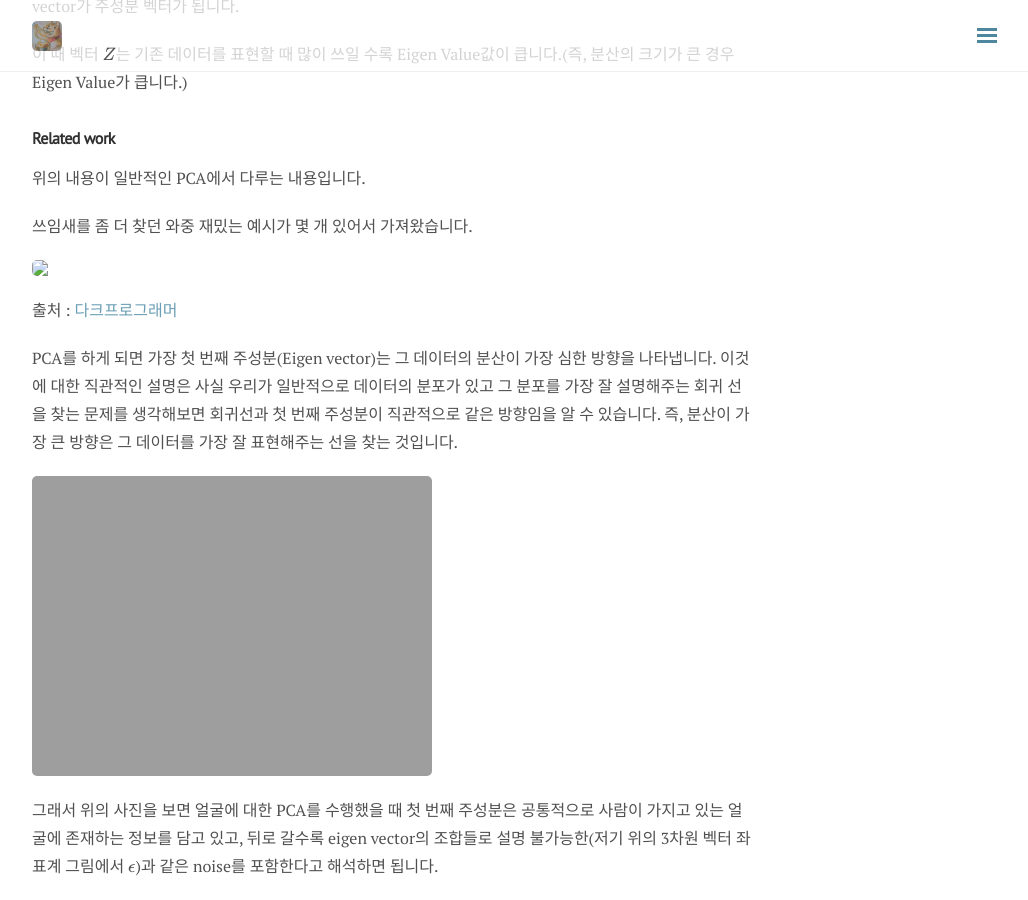
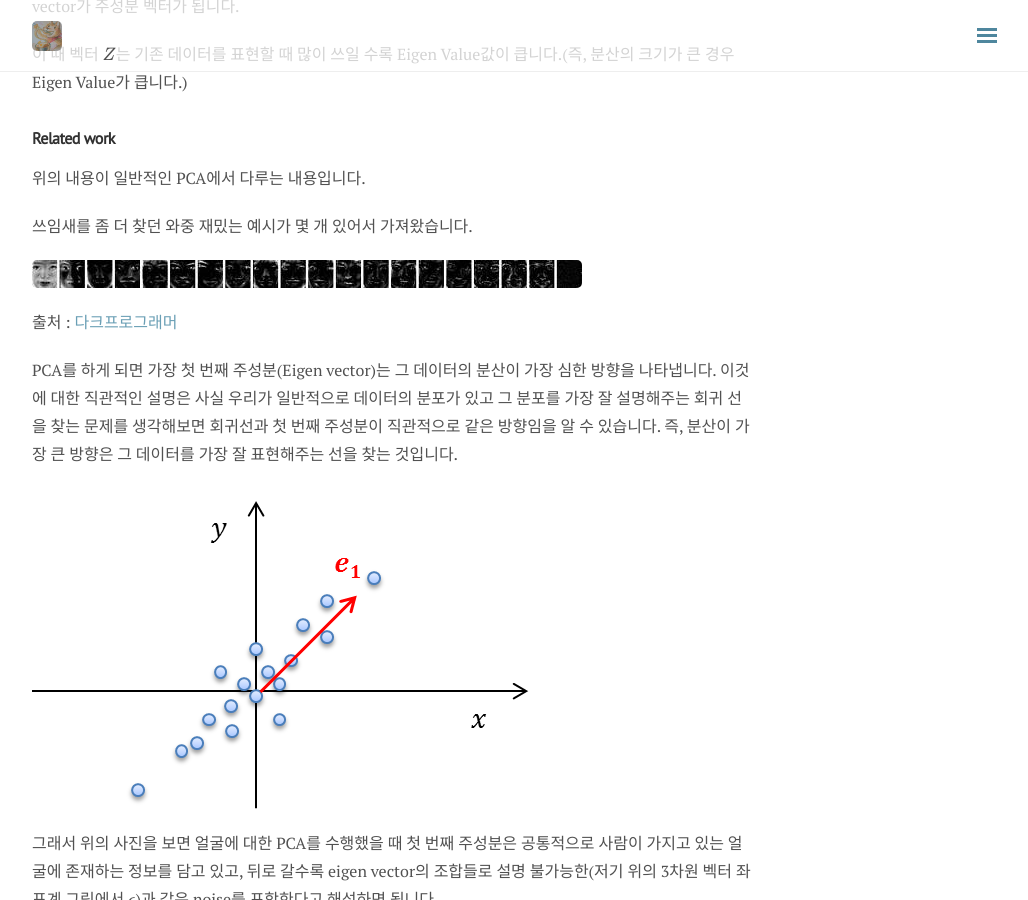
Before and after one commit to del-luna/del-luna.github.io, a Jekyll site: the page built from _posts/2020-09-01-pca-post.md, in a window 1280 px wide and 900 px high, scrolled down 3321 px. Shown: the whole window, without its empty margins (248-1276 px from the left). Built offline with Jekyll 4.4.1, drawn with Linux system fonts in a browser that asks for light colours; nearby versions of some CDN libraries; formulas are drawn with MathJax 3; comment, search, counter and statistics services are not loaded.

Commit message:
modify image link

```diff
--- a/_posts/2020-09-01-pca-post.md
+++ b/_posts/2020-09-01-pca-post.md
@@ -37,7 +37,7 @@ $$Ax =\lambda x$$
 
 어떤 벡터에 행렬을 곱하면 벡터에도 변화가 일어납니다. 보통 우리는 직관적인 이해를 위해 행렬을 곱해서 모양이 변형된다(선형 변환)라고도 표현하는데요, 다음의 그림이 굉장히 직관적입니다.
 
-<img src = "https://py-tonic.github.io/images/estimation/pca/1.gif">
+<img src = "https://py-tonic.github.io/images/pca/1.gif">
 
 자세히 살펴 보시면 특정 벡터(파란 벡터)는 방향이 변하지 않고 크기만 변하게 됩니다.
 
@@ -53,7 +53,7 @@ $$Ax =\lambda x$$
 
 우리가 가지고 있는 $X_1,X_2,X_3,...$와 같은 벡터들을 통해 예측값 $Y'$를 만들어 냈고 잘 만든 식인 경우 이 $Y'$은 벡터들로 표현 불가능한 $\epsilon$(아래 그림에서 빨간 벡터)과 수직일 것입니다.(orthogonal)
 
-<img src = "https://py-tonic.github.io/images/estimation/pca/3.png">
+<img src = "https://py-tonic.github.io/images/pca/3.png">
 
 
 
@@ -121,13 +121,13 @@ Cov Matrix를 앞서 배운 Eigen Decomposition으로 쪼갠 다음 Eigen value
 
 쓰임새를 좀 더 찾던 와중 재밌는 예시가 몇 개 있어서 가져왔습니다.
 
-<img src = "https://py-tonic.github.io/images/estimation/pca/4.jpeg">
+<img src = "https://py-tonic.github.io/images/pca/4.jpeg">
 
 출처 : [다크프로그래머](https://darkpgmr.tistory.com/110)
 
 PCA를 하게 되면 가장 첫 번째 주성분(Eigen vector)는 그 데이터의 분산이 가장 심한 방향을 나타냅니다. 이것에 대한 직관적인 설명은 사실 우리가 일반적으로 데이터의 분포가 있고 그 분포를 가장 잘 설명해주는 회귀 선을 찾는 문제를 생각해보면 회귀선과 첫 번째 주성분이 직관적으로 같은 방향임을 알 수 있습니다. 즉, 분산이 가장 큰 방향은 그 데이터를 가장 잘 표현해주는 선을 찾는 것입니다.
 
-<img src = "https://py-tonic.github.io/images/estimation/pca/5.png">
+<img src = "https://py-tonic.github.io/images/pca/5.png">
 
 그래서 위의 사진을 보면 얼굴에 대한 PCA를 수행했을 때 첫 번째 주성분은 공통적으로 사람이 가지고 있는 얼굴에 존재하는 정보를 담고 있고, 뒤로 갈수록 eigen vector의 조합들로 설명 불가능한(저기 위의 3차원 벡터 좌표계 그림에서 $\epsilon$)과 같은 noise를 포함한다고 해석하면 됩니다.
 
```
